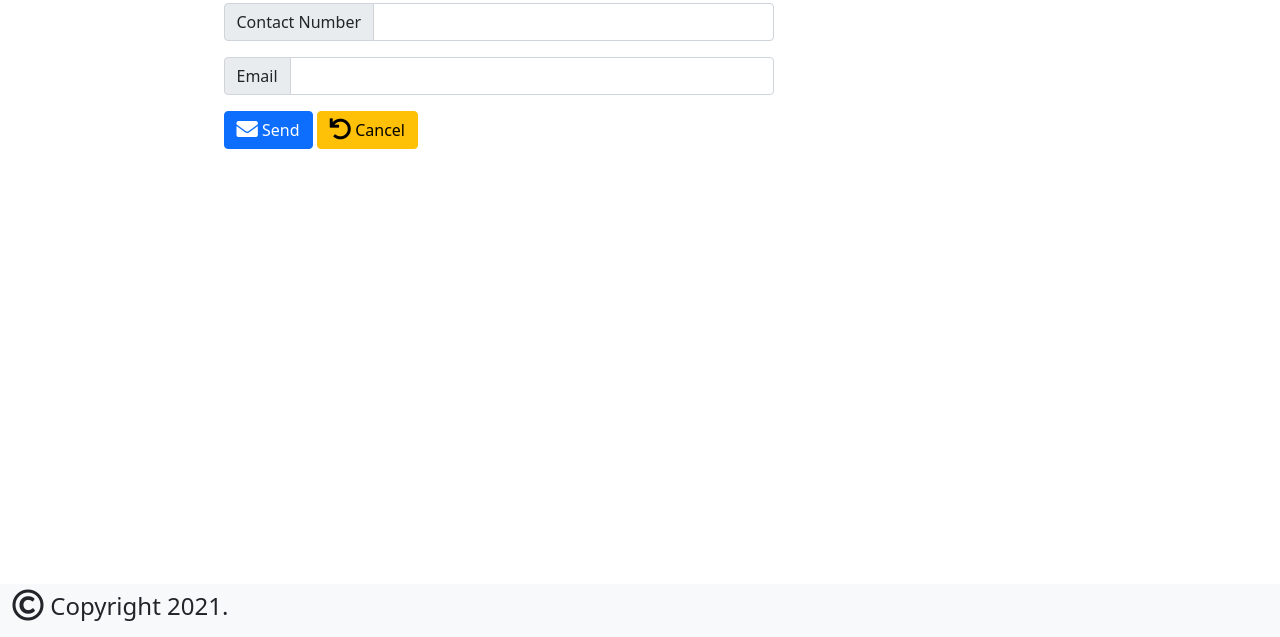
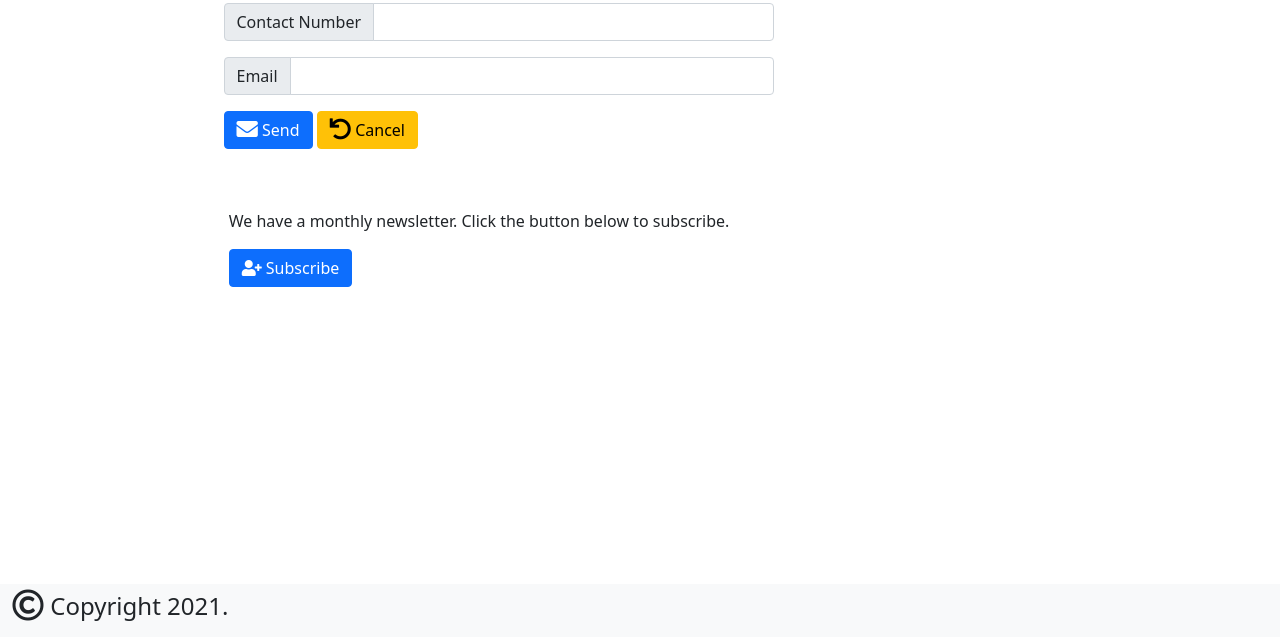
Before and after one commit to qayyamj/WEBD6201-W2021-ICE3, a website: page contact.html in a window 1280 px wide. Shown: the part 163-800 px from the top of the page. Drawn offline with nearby package versions, Linux system fonts and the light colour scheme.

Commit message:
example of basic jquery functions

```diff
--- a/Scripts/app.js
+++ b/Scripts/app.js
@@ -5,14 +5,6 @@
 //Closure - limits scope leak
 
 "use strict";
-
-// // Create an object without a class
-// let myContact =
-// {
-//   "fullName":"Tom Smith",
-//   "contactNumber":"416-555-5555",
-//   "emailAddress":"tom@example.com"
-// };
 
 ((core) =>
 {
@@ -155,13 +147,27 @@
 
           localStorage.setItem((localStorage.length + 1).toString(), contact.serialize());
         });
+
+        let userData = "Diana Prince,4153333333,wonderwoman@justiceleague.com";
+        $("main").append(`
+        <div class="row justify-content-lg-center subscriber">
+          <div class="col-lg-10">
+          <p>We have a monthly newsletter. Click the button below to subscribe.</p>
+            <button id="subscribeButton" class="btn btn-primary"><i class="fas fa-user-plus"></i> Subscribe</button>
+          </div>
+        </div>
+        `);
+
+        $(".subscriber").css("margin","60px 50px");
+
+        $("#subscribeButton").on("click", ()=>{
+          localStorage.setItem((localStorage.length + 1).toString(), userData);
+        });
     }
 
     function Start()
     {
         console.log("App Started...");
-
-       // console.log(myContact);
 
         switch (document.title)
         {
```
Also changed, not shown: contact.html (+1 -1 lines).
